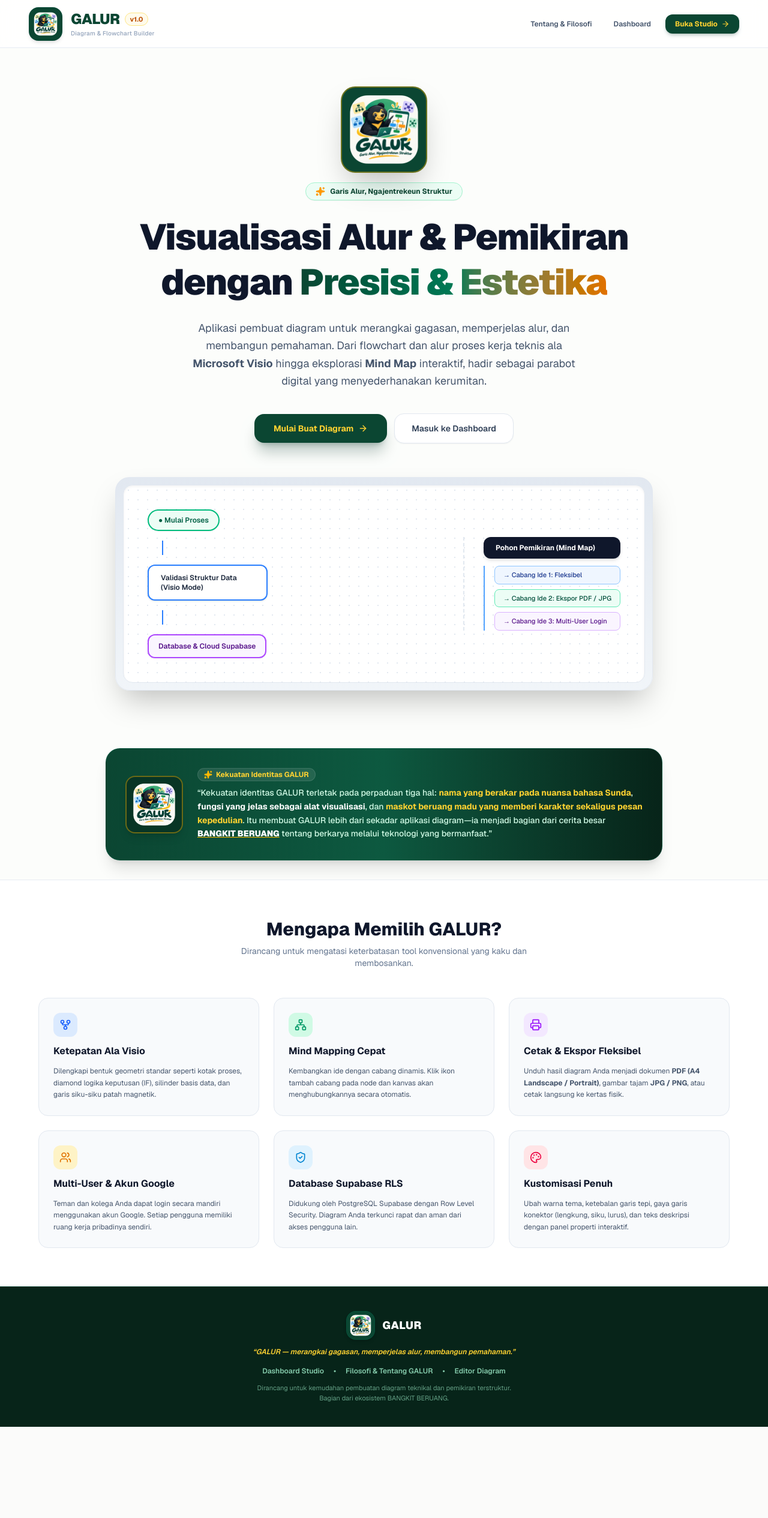
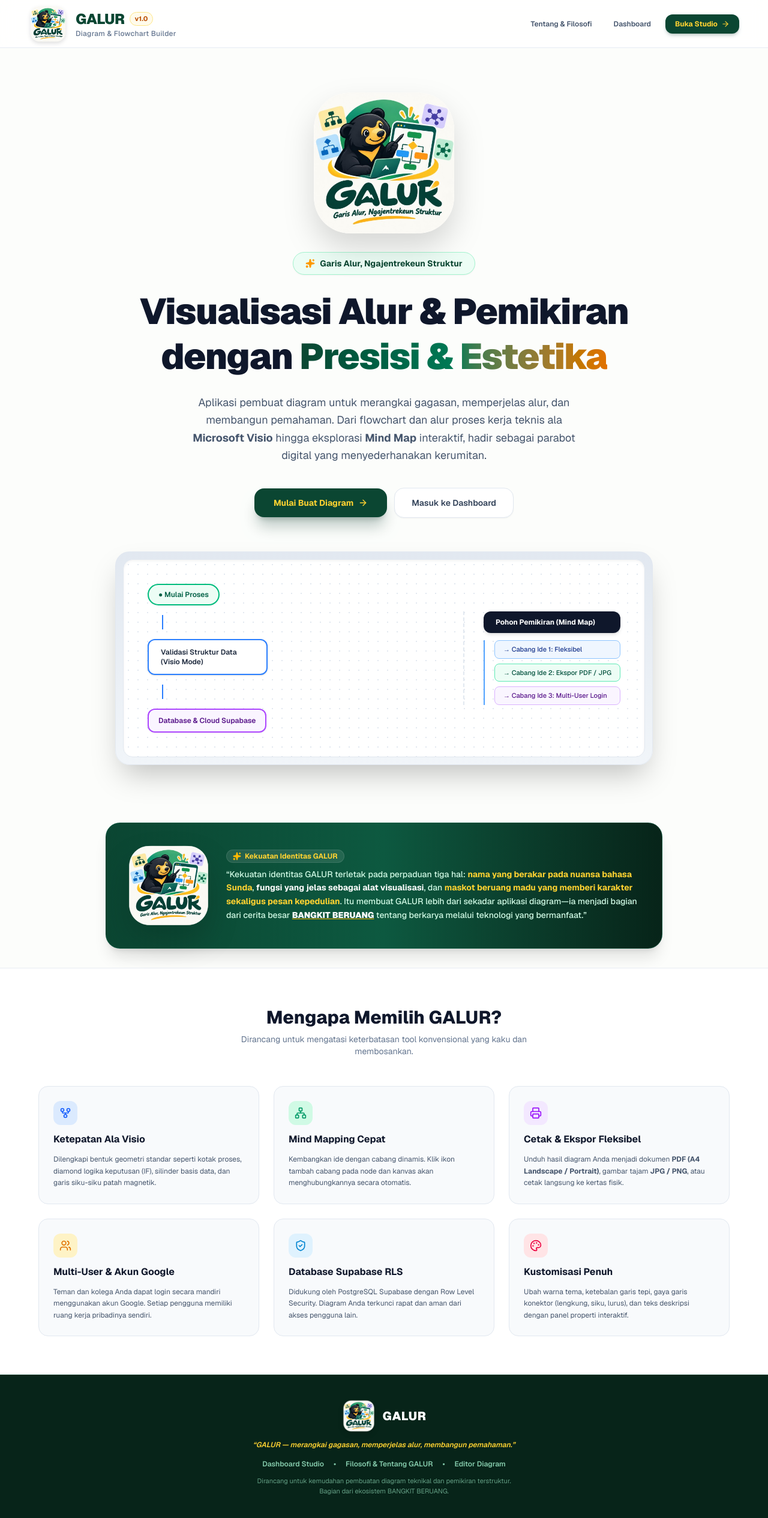
Before and after one commit to bangkitberuang/galur, a Next.js app: page / in a window 1280 px wide. Shown: the top 2530 px of the page at 60% size. Before the commit the page ends 2378 px from the top, so only its background shows below. Built offline with nearby package versions, Linux system fonts and the light colour scheme.

Commit message:
style: rapikan tampilan logo maskot, hilangkan kotak pembungkus hijau ganda, dan perbesar ukuran logo secara proporsional

```diff
--- a/src/app/about/page.tsx
+++ b/src/app/about/page.tsx
@@ -13,13 +13,13 @@ export default function AboutPage() {
       <header className="h-16 bg-white border-b border-slate-200 px-6 md:px-12 flex items-center justify-between sticky top-0 z-30 shadow-2xs">
         <div className="flex items-center gap-3">
           <Link href="/" className="flex items-center gap-3 group">
-            <div className="w-11 h-11 rounded-2xl bg-[#0b4632] p-1 flex items-center justify-center shadow-md overflow-hidden border border-emerald-900/30 group-hover:scale-105 transition-transform">
+            <div className="w-12 h-12 sm:w-14 sm:h-14 shrink-0 flex items-center justify-center transition-transform group-hover:scale-105 duration-200">
               <Image
                 src="/logo.png"
                 alt="GALUR Logo"
-                width={44}
-                height={44}
-                className="w-full h-full object-contain rounded-xl"
+                width={56}
+                height={56}
+                className="w-full h-full object-contain filter drop-shadow-sm"
                 priority
               />
             </div>
@@ -68,13 +68,13 @@ export default function AboutPage() {
       {/* Footer */}
       <footer className="mt-auto bg-[#072419] text-emerald-100/70 py-8 px-6 md:px-12 border-t border-emerald-900/50 text-center space-y-2">
         <div className="flex items-center justify-center gap-2.5 text-white font-extrabold text-sm">
-          <div className="w-8 h-8 rounded-xl bg-[#0b4632] p-0.5 flex items-center justify-center overflow-hidden border border-emerald-800/40">
+          <div className="w-12 h-12 shrink-0 flex items-center justify-center">
             <Image
               src="/logo.png"
               alt="GALUR Logo"
-              width={32}
-              height={32}
-              className="w-full h-full object-contain"
+              width={48}
+              height={48}
+              className="w-full h-full object-contain filter drop-shadow-md"
             />
           </div>
           <span className="text-white tracking-wide font-black">GALUR</span>
--- a/src/app/dashboard/page.tsx
+++ b/src/app/dashboard/page.tsx
@@ -151,13 +151,13 @@ export default function DashboardPage() {
       <header className="h-16 bg-white border-b border-slate-200 px-6 flex items-center justify-between sticky top-0 z-20 shadow-2xs">
         <div className="flex items-center gap-3">
           <Link href="/" className="flex items-center gap-3 group">
-            <div className="w-12 h-12 rounded-2xl bg-[#0b4632] p-1 flex items-center justify-center shadow-md overflow-hidden border border-emerald-900/30 group-hover:scale-105 transition-transform">
+            <div className="w-12 h-12 sm:w-14 sm:h-14 shrink-0 flex items-center justify-center transition-transform group-hover:scale-105 duration-200">
               <Image
                 src="/logo.png"
                 alt="GALUR Logo"
-                width={48}
-                height={48}
-                className="w-full h-full object-contain rounded-xl"
+                width={56}
+                height={56}
+                className="w-full h-full object-contain filter drop-shadow-sm"
                 priority
               />
             </div>
@@ -216,14 +216,15 @@ export default function DashboardPage() {
       <main className="flex-1 max-w-6xl w-full mx-auto p-6 md:p-8 space-y-8">
         {/* Banner Slogan dengan Maskot Galur */}
         <div className="bg-gradient-to-r from-[#0b4632] via-[#0d5940] to-[#072419] rounded-3xl p-6 md:p-8 text-white shadow-xl flex flex-col md:flex-row items-start md:items-center justify-between gap-6 border border-emerald-800/40">
-          <div className="flex items-center gap-5">
-            <div className="w-24 h-24 sm:w-28 sm:h-28 rounded-3xl bg-[#083525] p-1.5 shadow-xl shrink-0 overflow-hidden border border-emerald-700/60 hidden sm:block">
+          <div className="flex items-center gap-6">
+            <div className="w-28 h-28 sm:w-36 sm:h-36 shrink-0 hidden sm:flex items-center justify-center transition-transform hover:scale-105 duration-200">
               <Image
                 src="/logo.png"
                 alt="Maskot Galur"
-                width={112}
-                height={112}
-                className="w-full h-full object-contain rounded-2xl"
+                width={144}
+                height={144}
+                className="w-full h-full object-contain filter drop-shadow-2xl"
+                priority
               />
             </div>
             <div className="space-y-1.5 max-w-xl">
--- a/src/app/page.tsx
+++ b/src/app/page.tsx
@@ -24,13 +24,13 @@ export default function LandingPage() {
       {/* Top Navbar */}
       <header className="h-20 bg-white/80 backdrop-blur-md border-b border-slate-200/80 px-6 md:px-12 flex items-center justify-between sticky top-0 z-30">
         <div className="flex items-center gap-3.5">
-          <div className="w-14 h-14 rounded-2xl bg-[#0b4632] p-1.5 flex items-center justify-center shadow-md overflow-hidden border border-emerald-900/40">
+          <div className="w-14 h-14 sm:w-16 sm:h-16 shrink-0 transition-transform hover:scale-105 duration-200">
             <Image
               src="/logo.png"
               alt="GALUR Logo"
-              width={56}
-              height={56}
-              className="w-full h-full object-contain rounded-xl"
+              width={64}
+              height={64}
+              className="w-full h-full object-contain filter drop-shadow-md"
               priority
             />
           </div>
@@ -41,7 +41,7 @@ export default function LandingPage() {
                 v1.0
               </span>
             </div>
-            <p className="text-[10px] text-slate-400 font-medium tracking-wide">
+            <p className="text-xs text-slate-500 font-medium tracking-wide">
               Diagram & Flowchart Builder
             </p>
           </div>
@@ -73,19 +73,19 @@ export default function LandingPage() {
       {/* Hero Section */}
       <section className="relative py-16 px-6 md:px-12 max-w-6xl mx-auto text-center space-y-6">
         {/* Mascot & Badge Tagline */}
-        <div className="flex flex-col items-center gap-4">
-          <div className="w-32 h-32 sm:w-36 sm:h-36 rounded-3xl bg-[#0b4632] p-2 shadow-2xl border-2 border-amber-400/40 relative hover:scale-105 transition-transform duration-200">
+        <div className="flex flex-col items-center gap-5">
+          <div className="relative w-48 h-48 sm:w-60 sm:h-60 md:w-64 md:h-64 transition-transform hover:scale-105 duration-300">
             <Image
               src="/logo.png"
               alt="Mascot Beruang Galur"
-              width={144}
-              height={144}
-              className="w-full h-full object-contain rounded-2xl"
+              width={256}
+              height={256}
+              className="w-full h-full object-contain filter drop-shadow-2xl"
               priority
             />
           </div>
 
-          <div className="inline-flex items-center gap-2 px-4 py-1.5 rounded-full bg-emerald-50 border border-emerald-200 text-[#0b4632] text-xs font-bold shadow-2xs">
+          <div className="inline-flex items-center gap-2 px-5 py-2 rounded-full bg-emerald-50 border border-emerald-200 text-[#0b4632] text-xs sm:text-sm font-bold shadow-xs">
             <Sparkles className="w-4 h-4 text-amber-500 fill-amber-500" />
             <span>Garis Alur, Ngajentrekeun Struktur</span>
           </div>
@@ -165,13 +165,13 @@ export default function LandingPage() {
       {/* Identity Pillars Banner */}
       <section className="py-8 px-6 md:px-12 max-w-5xl mx-auto">
         <div className="rounded-3xl bg-gradient-to-r from-[#0b4632] via-[#0d5940] to-[#072419] p-6 sm:p-8 text-white shadow-xl border border-emerald-800/40 flex flex-col md:flex-row items-center gap-6">
-          <div className="w-20 h-20 sm:w-24 sm:h-24 rounded-2xl bg-[#083525] p-2 border-2 border-amber-400/40 shrink-0 shadow-lg flex items-center justify-center">
+          <div className="w-28 h-28 sm:w-36 sm:h-36 shrink-0 flex items-center justify-center transition-transform hover:scale-105 duration-200">
             <Image
               src="/logo.png"
               alt="GALUR Mascot"
-              width={80}
-              height={80}
-              className="w-full h-full object-contain"
+              width={144}
+              height={144}
+              className="w-full h-full object-contain filter drop-shadow-2xl"
             />
           </div>
           <div className="space-y-2 text-center md:text-left">
@@ -271,16 +271,16 @@ export default function LandingPage() {
       {/* Footer */}
       <footer className="mt-auto bg-[#072419] text-emerald-100/70 py-10 px-6 md:px-12 border-t border-emerald-900/50 text-center space-y-3">
         <div className="flex items-center justify-center gap-3 text-white font-extrabold text-base">
-          <div className="w-12 h-12 rounded-2xl bg-[#0b4632] p-1 flex items-center justify-center overflow-hidden border border-emerald-800/40 shadow-md">
+          <div className="w-14 h-14 shrink-0 flex items-center justify-center">
             <Image
               src="/logo.png"
               alt="GALUR Logo"
-              width={48}
-              height={48}
-              className="w-full h-full object-contain rounded-xl"
+              width={56}
+              height={56}
+              className="w-full h-full object-contain filter drop-shadow-lg"
             />
           </div>
-          <span className="text-white tracking-wide font-black text-lg">GALUR</span>
+          <span className="text-white tracking-wide font-black text-xl">GALUR</span>
         </div>
         <p className="text-xs text-amber-300 font-semibold italic">
           &ldquo;GALUR — merangkai gagasan, memperjelas alur, membangun pemahaman.&rdquo;
--- a/src/components/canvas/DiagramEditor.tsx
+++ b/src/components/canvas/DiagramEditor.tsx
@@ -524,13 +524,13 @@ function DiagramEditorInner({ diagramId, initialTitle = 'Diagram Tanpa Judul' }:
             className="flex items-center gap-2.5 text-slate-800 hover:text-emerald-800 transition-colors group"
             title="Kembali ke Beranda GALUR"
           >
-            <div className="w-11 h-11 sm:w-12 sm:h-12 rounded-2xl bg-[#0b4632] p-1 flex items-center justify-center shadow-md overflow-hidden border border-emerald-900/30 group-hover:scale-105 transition-transform">
+            <div className="w-12 h-12 sm:w-14 sm:h-14 shrink-0 flex items-center justify-center transition-transform group-hover:scale-105 duration-200">
               <Image
                 src="/logo.png"
                 alt="GALUR Logo"
-                width={48}
-                height={48}
-                className="w-full h-full object-contain rounded-xl"
+                width={56}
+                height={56}
+                className="w-full h-full object-contain filter drop-shadow-sm"
                 priority
               />
             </div>
```
Also changed, not shown: src/components/dashboard/AboutGalurSection.tsx (+9 -9 lines).
